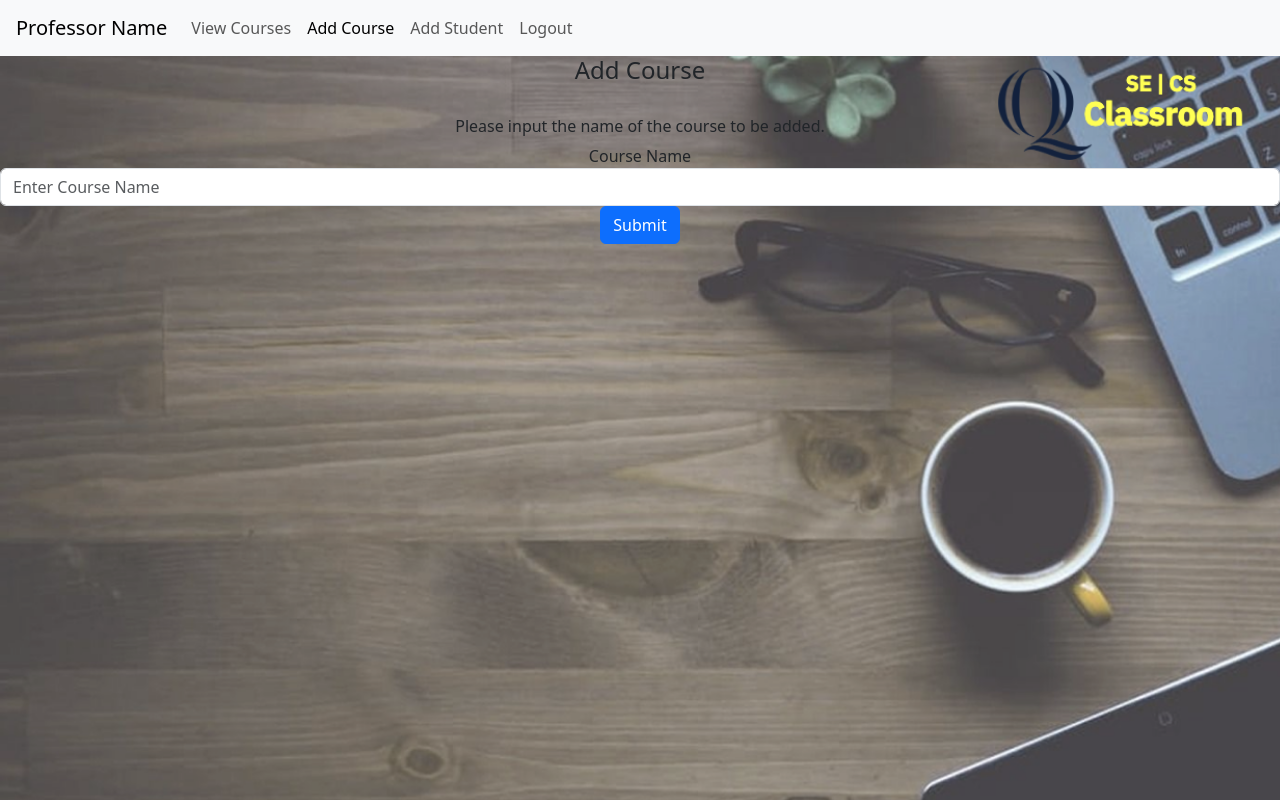
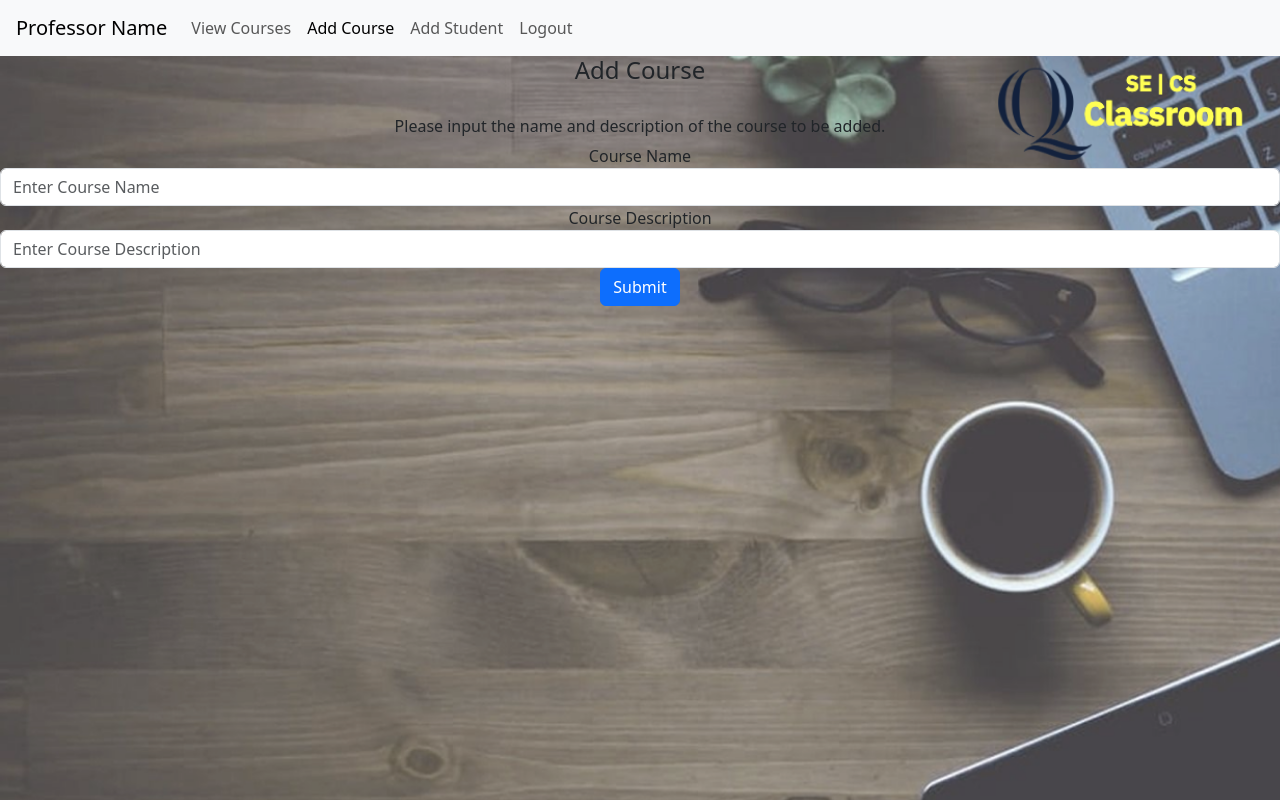
Before and after one commit to juliawoeste/SER340-AutoGrader, a React (Create React App) app in the folder Milestone3/learning-management-app/: page /addCourse in a window 1280 px wide. Built offline with nearby package versions, Linux system fonts and the light colour scheme.

Commit message:
Attempted Add course implementation

```diff
--- a/Milestone3/learning-management-app/src/components/AddCourse.jsx
+++ b/Milestone3/learning-management-app/src/components/AddCourse.jsx
@@ -3,13 +3,31 @@
 import React, { Component } from "react";
 import Joi from "joi";
 import ProfessorNavbar from "./ProfessorNavbar";
-import { NavLink } from "react-router-dom";
+import { Link, NavLink } from "react-router-dom";
+import { getCourses } from "./services/courseService";
 
 class AddCourse extends Component {
   constructor(props) {
     super(props);
   }
-  state = {};
+  state = {
+    courses: getCourses(),
+    newCourse: {
+      id: "",
+      name: "",
+      summary: "",
+    },
+  };
+  //ToDo implementation
+  onSubmit() {
+    const courses = [...this.state.courses];
+    const newCourse = [this.state.newCourse];
+    newCourse.id = courses.length();
+    courses.push(newCourse);
+
+    this.setState({ courses });
+  }
+
   render() {
     return (
       <div>
@@ -18,22 +36,34 @@ class AddCourse extends Component {
           <div className="form-group">
             <h4>Add Course</h4>
             <h6 style={{ marginTop: "2rem" }}>
-              Please input the name of the course to be added.
+              Please input the name and description of the course to be added.
             </h6>
-            <label for="exampleInputEmail1">Course Name</label>
+            <label for="courseName">Course Name</label>
             <input
+              value={this.state.newCourse.name}
+              onChange={this.handleChange}
               type="text"
               className="form-control"
-              id="exampleInputEmail1"
+              id="courseName"
               aria-describedby="emailHelp"
               placeholder="Enter Course Name"
             />
+            <label for="courseDescription">Course Description</label>
+            <input
+              value={this.state.newCourse.summary}
+              onChange={this.handleChange}
+              type="text"
+              className="form-control"
+              id="courseDescription"
+              aria-describedby="emailHelp"
+              placeholder="Enter Course Description"
+            />
           </div>
-          <button type="submit" className="btn btn-primary">
-            <NavLink className="nav-link" to="/professorCourses">
+          <Link to="/professorCourses">
+            <button type="submit" className="btn btn-primary" onSubmit={""}>
               Submit
-            </NavLink>
-          </button>
+            </button>
+          </Link>
         </form>
       </div>
     );
```
